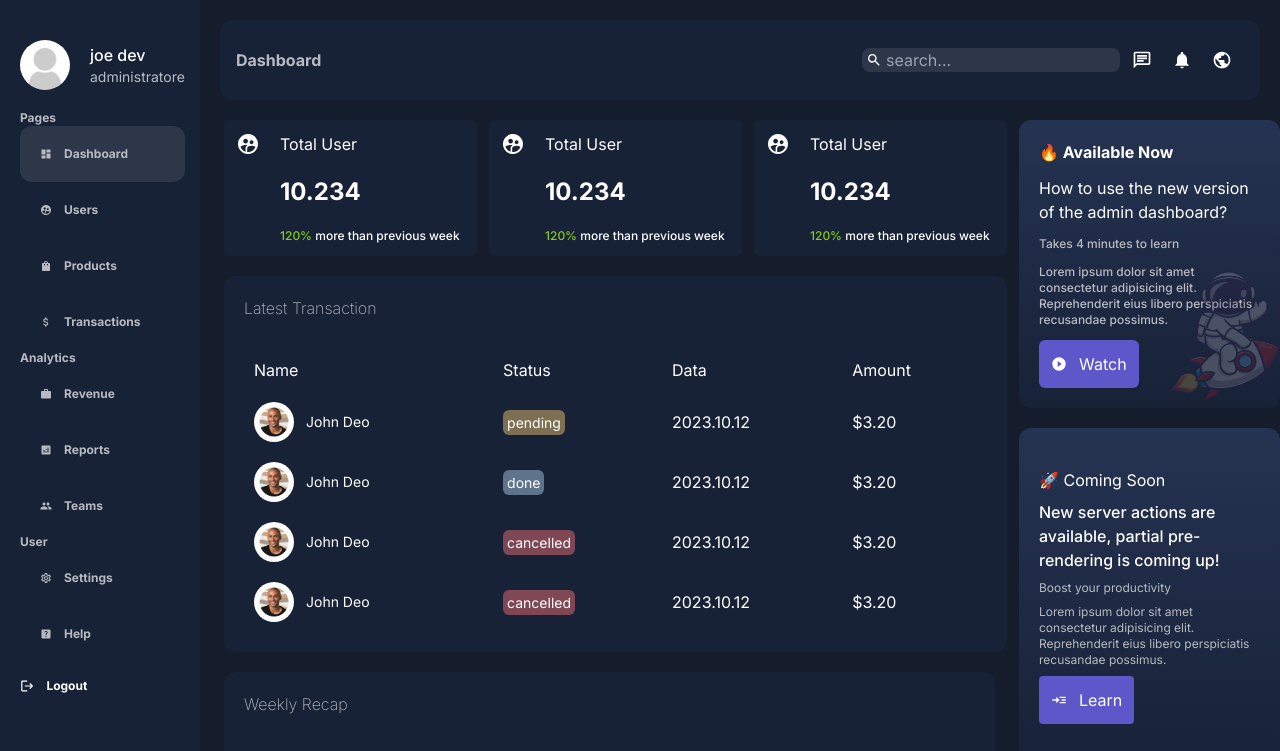
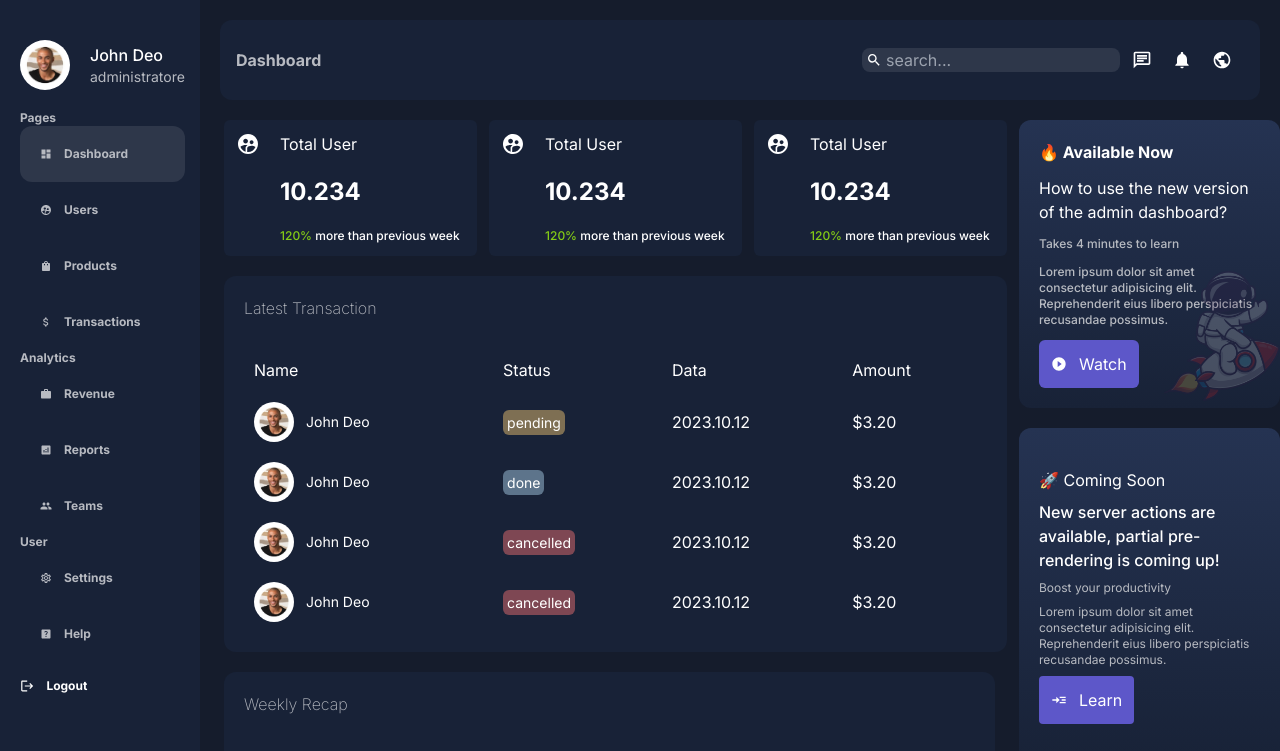
Before and after one commit to mehranehsoleimani66/pannel-admin, a Next.js app: page /dashboard in a window 1280 px wide. Shown: the top 751 px of the page. Built offline with nearby package versions, Linux system fonts and the light colour scheme.

Commit message:
modified

```diff
--- a/src/app/ui/dashboard/sidebar/Sidebar.jsx
+++ b/src/app/ui/dashboard/sidebar/Sidebar.jsx
@@ -81,21 +81,24 @@ const Sidebar = () => {
     <div className="fixed top-10">
       <div className="flex items-center gap-5 mb-5">
         <Image
-          src="/noavatar.png"
+          src="/avatar.png"
           alt=""
           width={50}
           height={50}
           className="rounded-full object-cover"
         />
         <div className="flex flex-col ">
-          <span className="font-medium">joe dev</span>
+          <span className="font-medium">John Deo</span>
           <span className="text-sm text-[#b7bac1]">administratore</span>
         </div>
       </div>
       <ul className="list-none">
         {menuItems.map((cat) => (
           // mt-1 mb-3
-          <li className="text-[#b7bac1] font-bold text-xs " key={cat.title}>
+          <li
+            className="text-[#b7bac1] font-bold text-xs gap-3"
+            key={cat.title}
+          >
             <span>{cat.title}</span>
             {cat.list.map((item) => (
               <MenuLink item={item} key={item.title} />
```
